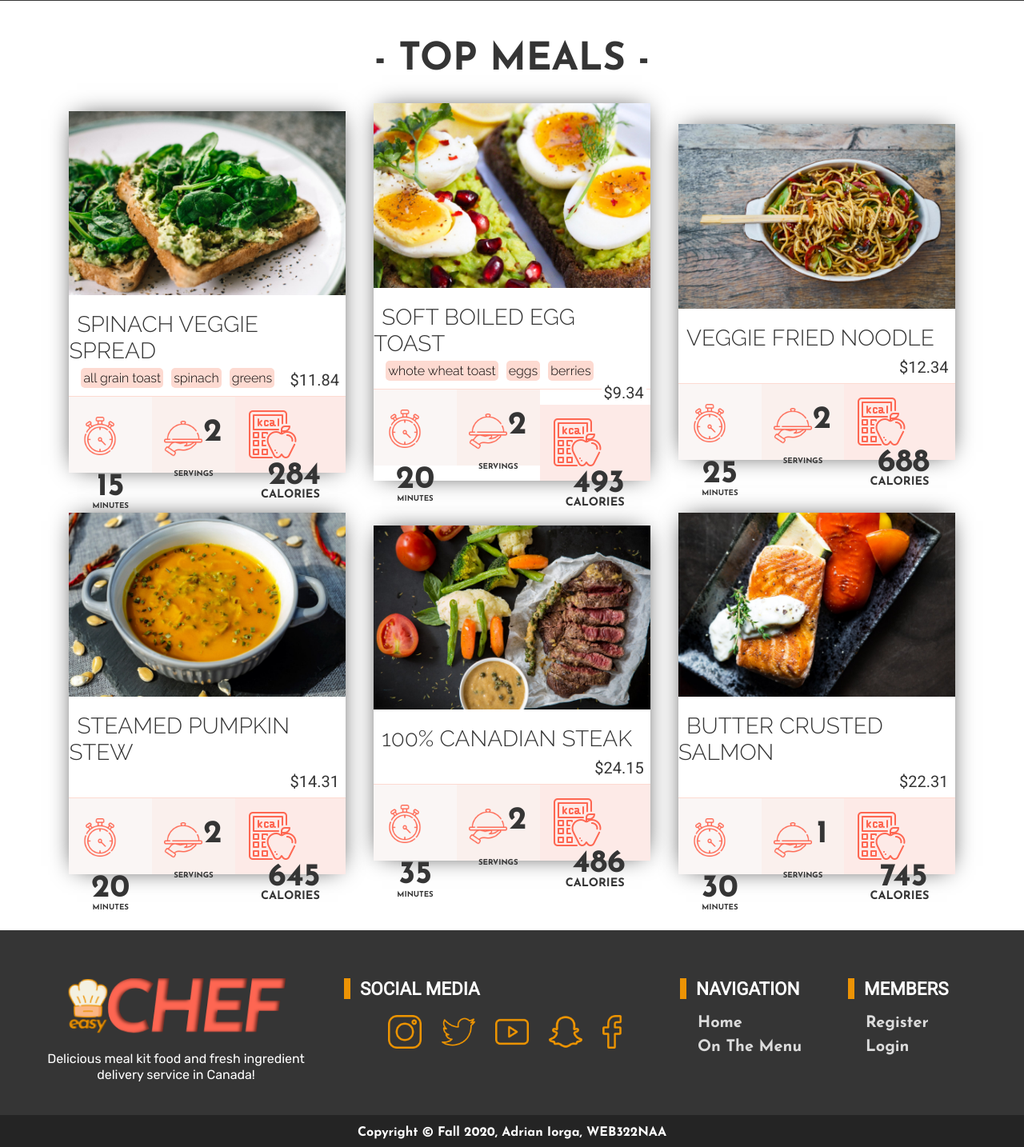
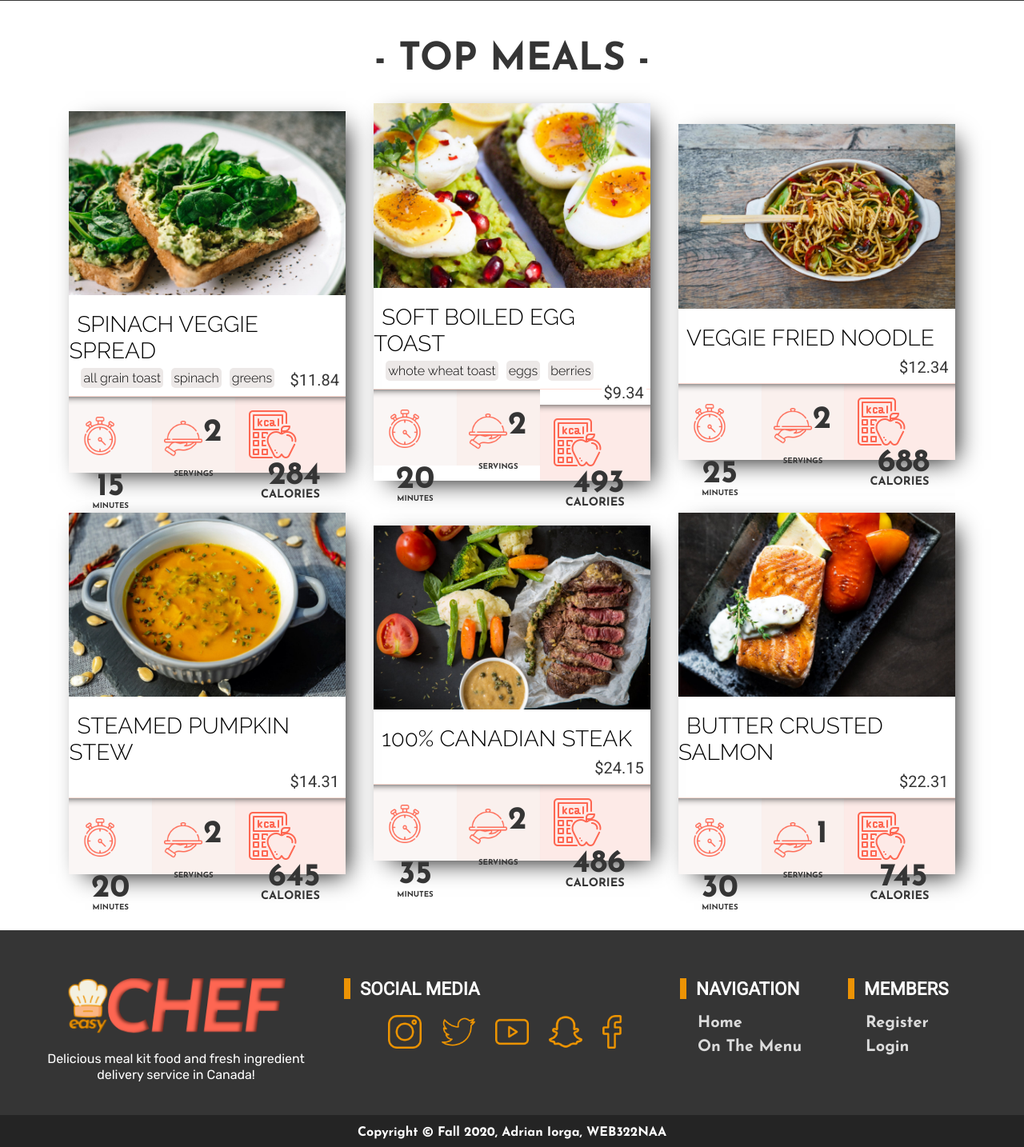
Before and after one commit to iorgadev/meal-kit-website, a Node server app: page / in a window 1280 px wide. Shown: the part 1378-2812 px from the top of the page at 80% size. Run offline with Node 20, Linux system fonts and the light colour scheme; some libraries are stand-ins or nearby versions.

Commit message:
modified top meal card

```diff
--- a/public/css/style.css
+++ b/public/css/style.css
@@ -320,8 +320,8 @@ img {vertical-align: middle;}
 .top-meal {
     background:#ffffff;
     /* padding:5px; */
-    -webkit-box-shadow: 10px 10px 10px -10px rgb(0, 0, 0);
-    box-shadow: 10px 10px 10px -10px rgb(0, 0, 0);
+    -webkit-box-shadow: 30px 30px 30px -10px rgb(0, 0, 0);
+    box-shadow: 30px 30px 30px -10px rgb(0, 0, 0);
     width:85%;
     margin: 0 auto;
     margin-bottom:40px;
@@ -966,8 +966,8 @@ input {
         display:inline-block;
         margin: 20px 15px 20px;
         box-sizing: border-box;
-        -webkit-box-shadow: 0px 0px 30px -10px rgb(0, 0, 0);
-        box-shadow: 0px 0px 30px -10px rgb(0, 0, 0);
+        -webkit-box-shadow: 10px 10px 30px -10px rgb(0, 0, 0);
+        box-shadow: 10px 10px 30px -10px rgb(0, 0, 0);
     }
     .top-meal img {
         width:100%;
@@ -991,7 +991,13 @@ input {
     }
 
     .card {
+        width:27%;
         text-align: left;
+        display:inline-block;
+        margin: 20px 15px 20px;
+        box-sizing: border-box;
+        -webkit-box-shadow: 10px 10px 30px -10px rgb(0, 0, 0);
+        box-shadow: 10px 10px 30px -10px rgb(0, 0, 0);
     }
     .card .meal {
         display: block;
@@ -1003,6 +1009,7 @@ input {
     }
     .card img {
         margin-bottom:20px;
+        width:100%;
     }
     .card .title {
         padding-left:10px;
@@ -1023,7 +1030,7 @@ input {
         display:inline;
         float:left;
         margin-left:10px;
-        background:#fddad1;
+        background:#ece8e7;
         padding:3px;
         border-radius: 5px;
         font-family: 'Raleway', sans-serif;
@@ -1057,6 +1064,8 @@ input {
         vertical-align: middle;
         padding:25px 15px 15px 15px;
         color:var(--primary-color);
+        -webkit-box-shadow: 0px 10px 10px -5px #353535 inset;
+        box-shadow: 0px 10px 10px -10px #353535 inset;
     }
     .stats div:last-child {
         float:right;
--- a/views/partials/testing/top-meal.hbs
+++ b/views/partials/testing/top-meal.hbs
@@ -1,4 +1,4 @@
-<div class="top-meal card">
+<div class="card">
     <div class="meal">
         {{!-- <span class="price">${{price}}</span> --}}
         <img src="../images/meals/{{image}}" alt="{{title}} meal">
```
